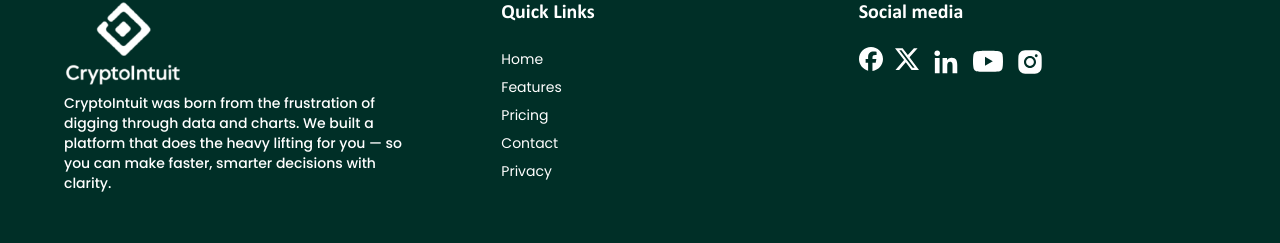
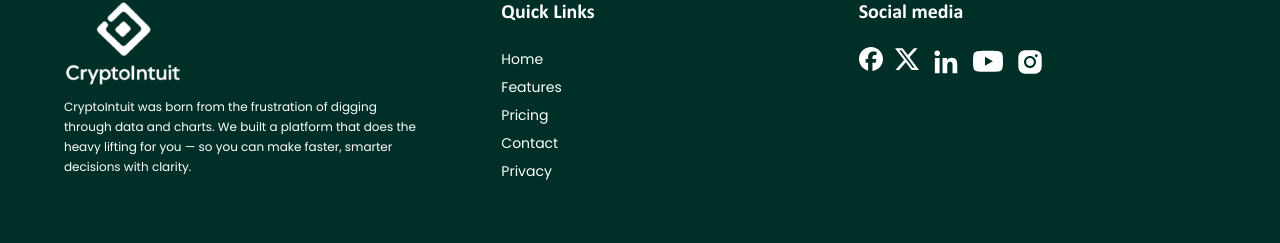
Before and after one commit to koushikdev2022/criptoIksen, a Next.js app: page /dashboard in a window 1280 px wide. Shown: the part 334-577 px from the top of the page. Built offline with nearby package versions, Linux system fonts and the light colour scheme; no server answers.

Commit message:
update design
update design

```diff
--- a/app/ui/footer.js
+++ b/app/ui/footer.js
@@ -40,8 +40,8 @@ const Footer = () => {
         <div className='max-w-6xl mx-auto'>
            <div className='footer_top_container lg:flex gap-20'>
               <div className='lg:w-4/12 mb-6 lg:mb-0 text-center lg:text-left'>
-                <Image src={footerLogo} alt='footerLogo' className='inline-block w-4/12 mb-2' />
-                <p className='text-sm text-white font-medium'>CryptoIntuit was born from the frustration of digging through data and charts. We built a platform that does the heavy lifting for you — so you can make faster, smarter decisions with clarity. </p>
+                <Image src={footerLogo} alt='footerLogo' className='inline-block w-4/12 mb-3' />
+                <p className='text-xs leading-[20px] text-white font-normal'>CryptoIntuit was born from the frustration of digging through data and charts. We built a platform that does the heavy lifting for you — so you can make faster, smarter decisions with clarity. </p>
               </div>
               <div className='lg:w-8/12 lg:flex'>
                  <div className='lg:w-6/12 text-center lg:text-left mb-6 lg:mb-0'>
```
